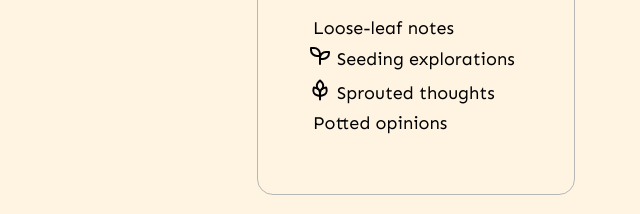
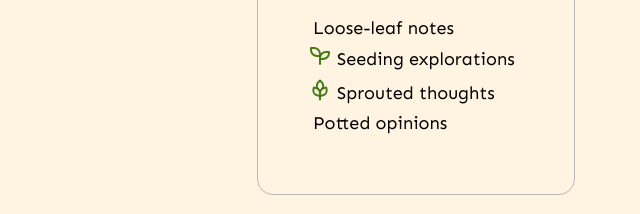
Before and after one commit to eqyng/Personal-Website, a plain HTML site: page index-glasshouse.html in a window 1280 px wide. Shown: the part 972-1186 px from the top of the page, 32-672 px from the left. Drawn offline with Linux system fonts and the light colour scheme; a web font is replaced by a local one.

Commit message:
Change icon colours

```diff
--- a/style.css
+++ b/style.css
@@ -589,7 +589,12 @@ p {
     margin-bottom: 5px;
 }
 
-.key-list .article-icon img {
-    filter: #447B14; /*changing the color of the icon*/
+.key-list .article-icon img { /* adding filter property to the icon*/
+    filter:invert(28%) /*invert the color of the icon from black to white*/
+    sepia(60%) /*add a sepia tone to the icon*/
+    saturate(3686%) /*adjust the saturation of the icon*/
+    hue-rotate(70deg) /*rotate the hue of the icon around the colour wheel*/
+    brightness(96%) /*adjust the brightness of the icon*/
+    contrast(84%); /*adjust the contrast of the icon - higher makes it more muted*/
     margin-right: 5px;
 }
```
